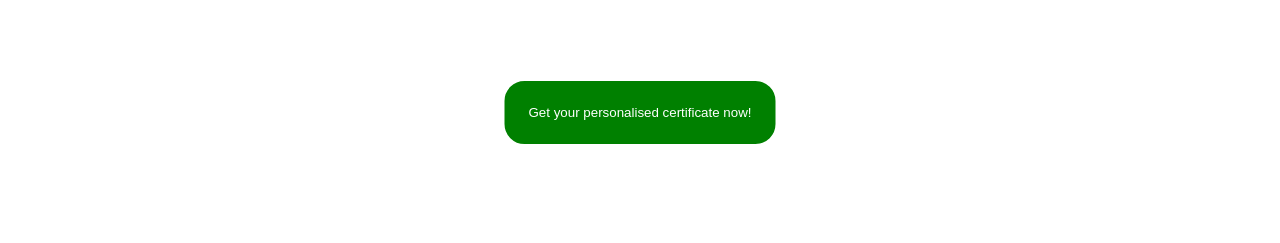
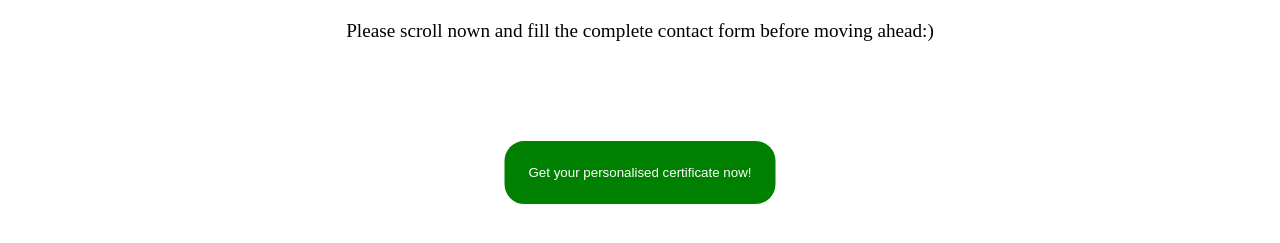
Before and after one commit to ghackg11/inso-thankyou, a plain HTML site: page index.html in a window 1280 px wide. Shown: the part 511-754 px from the top of the page. Drawn offline with Linux system fonts and the light colour scheme.

Commit message:
Add files via upload

```diff
--- a/index.html
+++ b/index.html
@@ -56,7 +56,9 @@
 
 <body>
 
+
     <iframe src="https://docs.google.com/forms/d/e/1FAIpQLSeSqfktEaI4D4yGzEsx-aoYdg0cMOhTlIzA8nQdhvldDdzj8g/viewform?embedded=true" width="100%" height="500" frameborder="0" marginheight="0" marginwidth="0">Loading…</iframe>
+    <p style="width: 100%; text-align: center; font-size: 1.5vw;">Please scroll nown and fill the complete contact form before moving ahead:)</p>
     <button id="btnn">Get your personalised certificate now!</button>
 
     <script>
```
